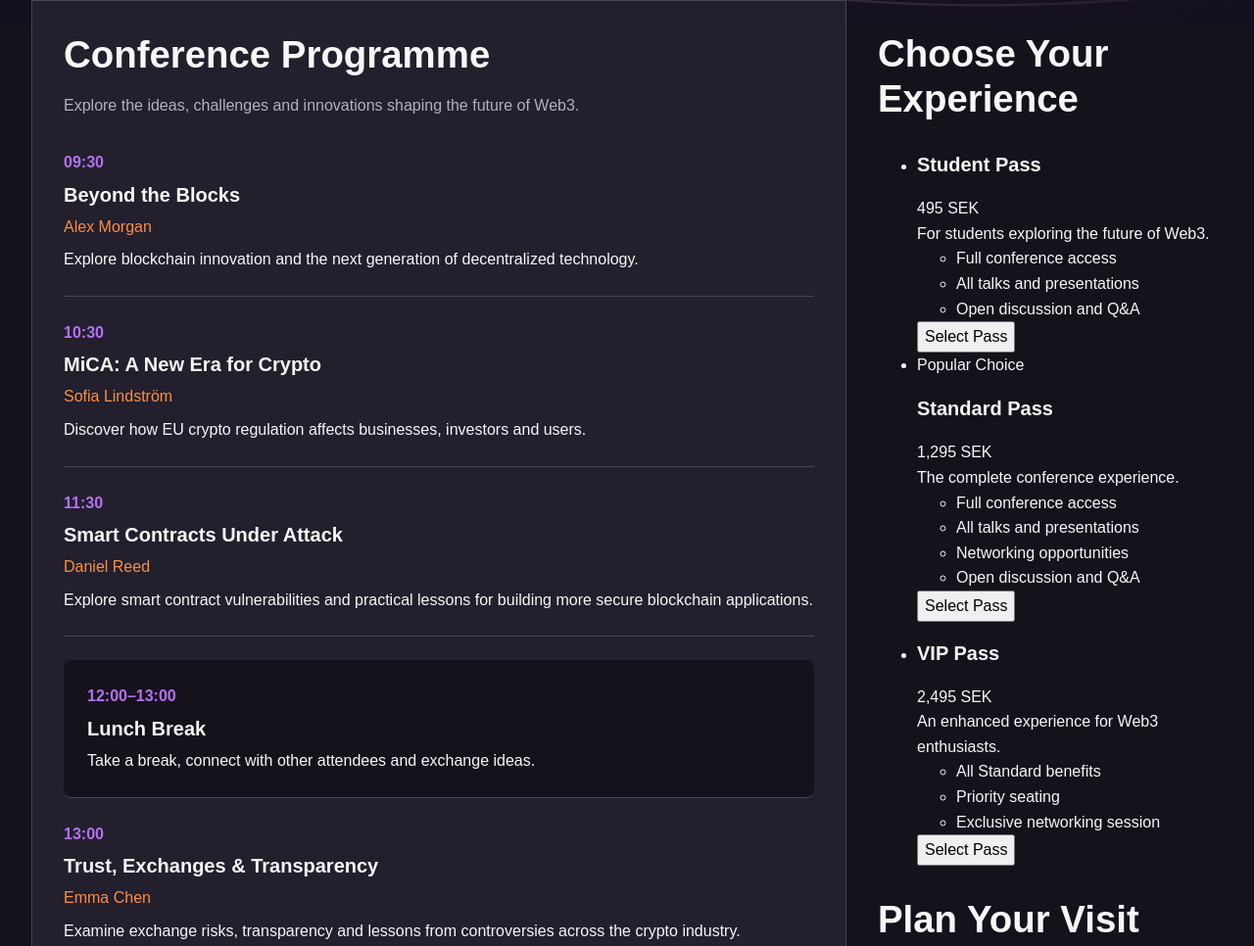
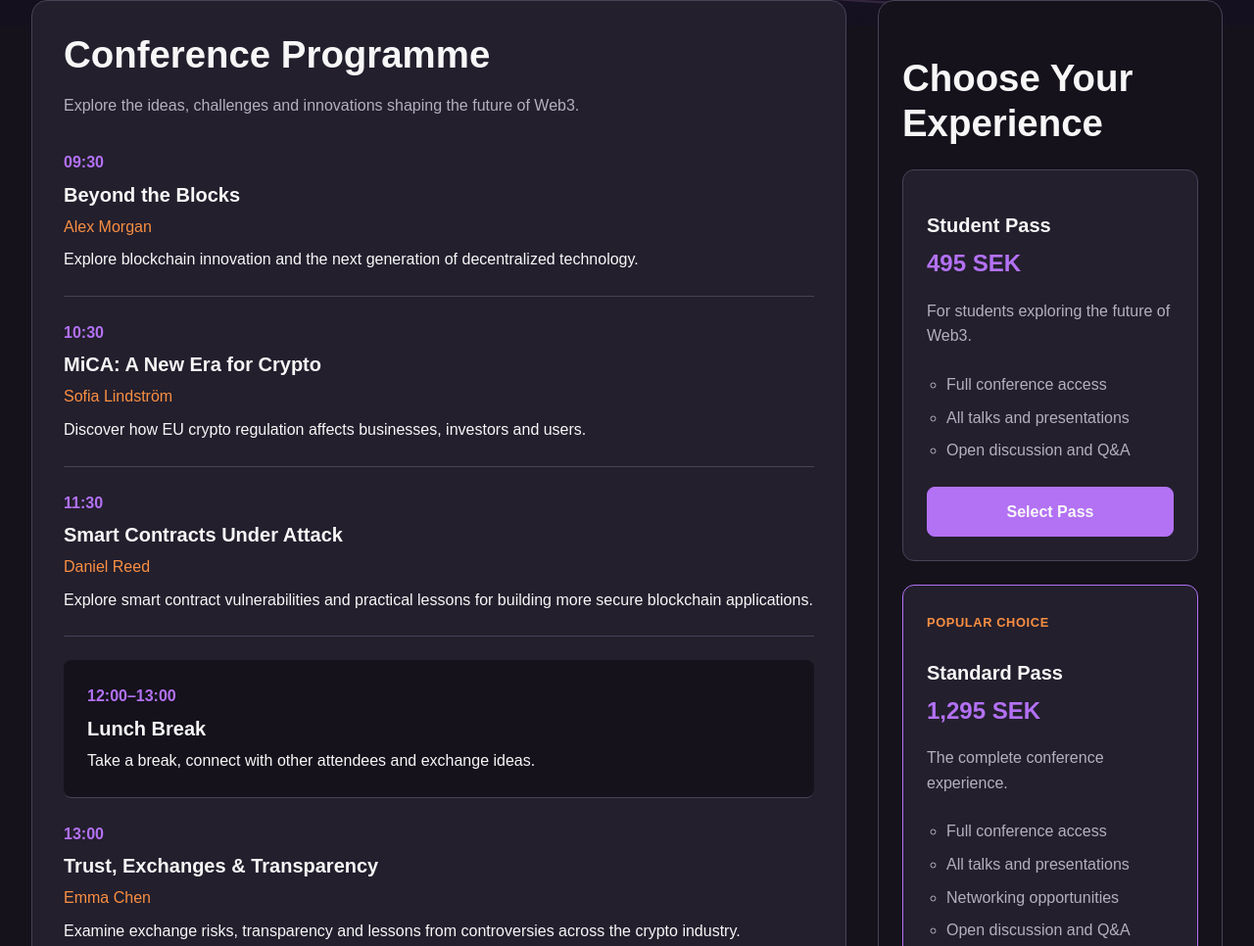
Before and after one commit to cameloasa-blockchain/Conference-Chain-Reaction, a plain HTML site: page index.html in a window 1280 px wide. Shown: the part 774-1740 px from the top of the page at 98% size. Drawn offline with Linux system fonts and the light colour scheme.

Commit message:
feat:style ticket section

```diff
--- a/index.html
+++ b/index.html
@@ -342,7 +342,6 @@
                 <!-- Sidebar -->
                 <aside class="sidebar">
 
-
                     <!-- Tickets section -->
                     <section class="tickets" id="tickets">
                         <h2>Choose Your Experience</h2>
@@ -363,7 +362,10 @@
                                     </ul>
 
                                     <form>
-                                        <button type="submit" name="ticket" value="student">
+                                        <button class="ticket-button"
+                                                type="submit"
+                                                name="ticket"
+                                                value="student">
                                             Select Pass
                                         </button>
                                     </form>
@@ -387,7 +389,7 @@
                                     </ul>
 
                                     <form>
-                                        <button type="submit" name="ticket" value="standard">
+                                        <button class="ticket-button" type="submit" name="ticket" value="standard">
                                             Select Pass
                                         </button>
                                     </form>
@@ -409,7 +411,7 @@
                                     </ul>
 
                                     <form>
-                                        <button type="submit" name="ticket" value="vip">
+                                        <button class="ticket-button" type="submit" name="ticket" value="vip">
                                             Select Pass
                                         </button>
                                     </form>
--- a/scss/components/_schedule.scss
+++ b/scss/components/_schedule.scss
@@ -9,6 +9,7 @@ SCHEDULE
     padding: vars.$spacing-lg;
     background-color: vars.$color-surface;
     border: 1px solid vars.$color-border;
+    border-radius: 1rem;
 
     h2 {
         margin-block: 0 vars.$spacing-sm;
--- a/scss/components/_speakers.scss
+++ b/scss/components/_speakers.scss
@@ -9,6 +9,7 @@ SPEAKERS
     padding: vars.$spacing-lg;
     background-color: vars.$color-surface;
     border: 1px solid vars.$color-border;
+    border-radius: 1rem;
 
     h2 {
         margin-block: 0 vars.$spacing-sm;
--- a/scss/components/_tickets.scss
+++ b/scss/components/_tickets.scss
@@ -0,0 +1,112 @@
+/* ========================================
+TICKETS SECTION
+======================================== */
+
+@use '../abstracts/variables' as vars;
+
+.tickets {
+    padding: vars.$spacing-md;
+    background-color: vars.$color-background;
+    border: 1px solid vars.$color-border;
+    border-radius: 1rem;
+
+    h2 {
+        margin-bottom: vars.$spacing-md;
+    }
+}
+
+.ticket-list {
+    display: flex;
+    flex-direction: column;
+    gap: vars.$spacing-md;
+    margin: 0;
+    padding: 0;
+    list-style: none;
+}
+
+/* Individual ticket card */
+.ticket-card {
+    padding: vars.$spacing-md;
+    background-color: vars.$color-surface;
+    border: 1px solid vars.$color-border;
+    border-radius: 0.75rem;
+    transition:
+        border-color vars.$transition-fast,
+        background-color vars.$transition-fast;
+
+    &:hover {
+        border-color: vars.$color-accent;
+        background-color: hsl(258 18% 18%);
+    }
+
+    h3 {
+        margin-bottom: vars.$spacing-xs;
+    }
+}
+
+/* Featured ticket */
+.ticket-card-featured {
+    border-color: vars.$color-accent;
+}
+
+/* Ticket badge */
+.ticket-badge {
+    display: inline-block;
+    margin-bottom: vars.$spacing-xs;
+    color: vars.$color-secondary;
+    font-size: 0.8rem;
+    font-weight: vars.$font-weight-bold;
+    text-transform: uppercase;
+    letter-spacing: 0.05em;
+}
+
+/* Ticket price */
+.ticket-price {
+    margin-bottom: vars.$spacing-sm;
+    color: vars.$color-accent;
+    font-size: 1.5rem;
+    font-weight: vars.$font-weight-bold;
+}
+
+/* Ticket description */
+.ticket-description {
+    margin-bottom: vars.$spacing-md;
+    color: vars.$color-text-muted;
+}
+
+/* Ticket benefits */
+.ticket-benefits {
+    padding-left: 1.25rem;
+    color: vars.$color-text-muted;
+
+    li + li {
+        margin-top: vars.$spacing-xs;
+    }
+}
+
+/* Ticket button */
+.ticket-button {
+    width: 100%;
+    margin-top: vars.$spacing-md;
+    padding: 0.75rem 1rem;
+    color: vars.$color-text;
+    background-color: vars.$color-accent;
+    border: 1px solid vars.$color-accent;
+    border-radius: 0.5rem;
+    font: inherit;
+    font-weight: vars.$font-weight-bold;
+    cursor: pointer;
+    transition:
+        background-color vars.$transition-fast,
+        border-color vars.$transition-fast;
+
+    &:hover {
+        background-color: vars.$color-secondary;
+        border-color: vars.$color-secondary;
+    }
+
+    &:focus-visible {
+        outline: 2px solid vars.$color-secondary;
+        outline-offset: 3px;
+    }
+}
--- a/scss/layout/_main-layout.scss
+++ b/scss/layout/_main-layout.scss
@@ -22,11 +22,19 @@ MAIN PAGE LAYOUT
 
 /* Main content column */
 .main-content {
+    display: flex;
+    flex-direction: column;
+    gap: vars.$spacing-2xl;
+
     flex: 1;
     min-width: 0;
 }
 
 .sidebar {
+    display: flex;
+    flex-direction: column;
+    gap: vars.$spacing-lg;
+
     flex: 0 0 vars.$sidebar-width;
     min-width: 0;
 }
```
Also changed, not shown: css/main.css.
